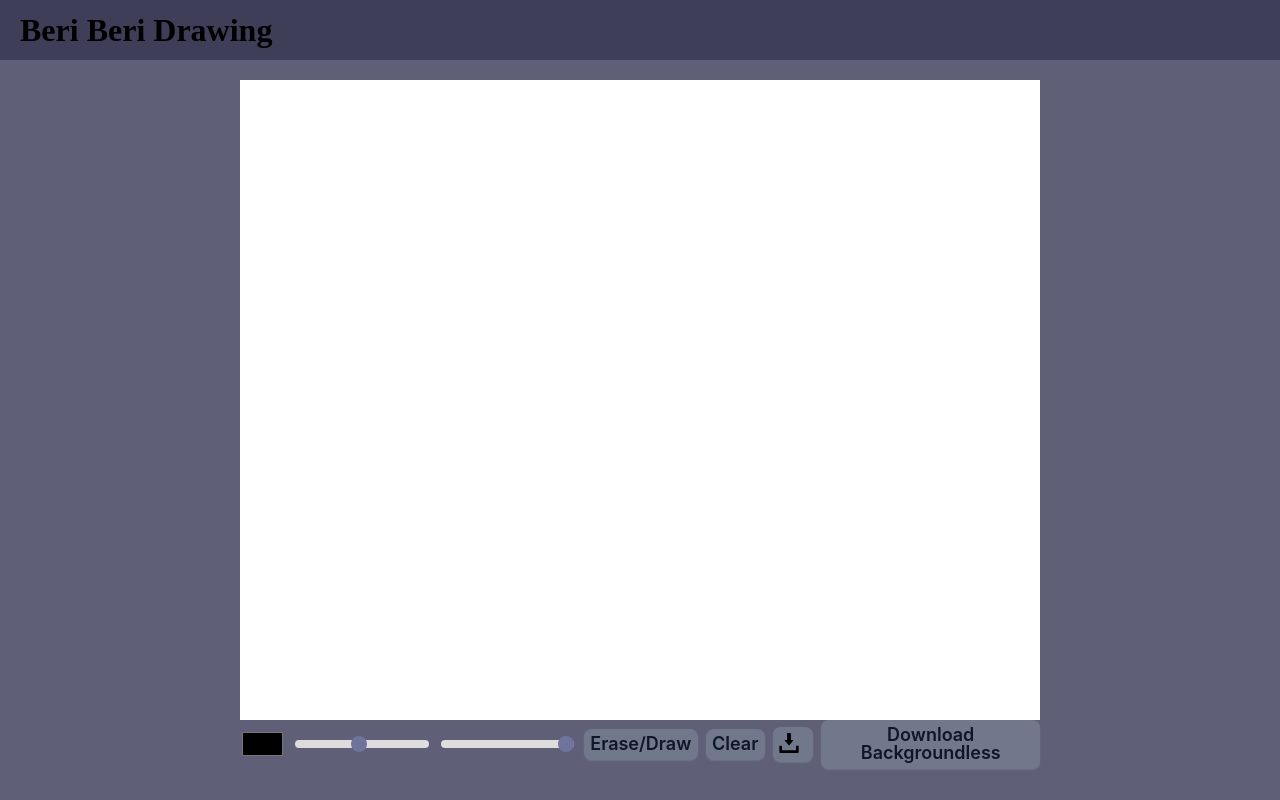
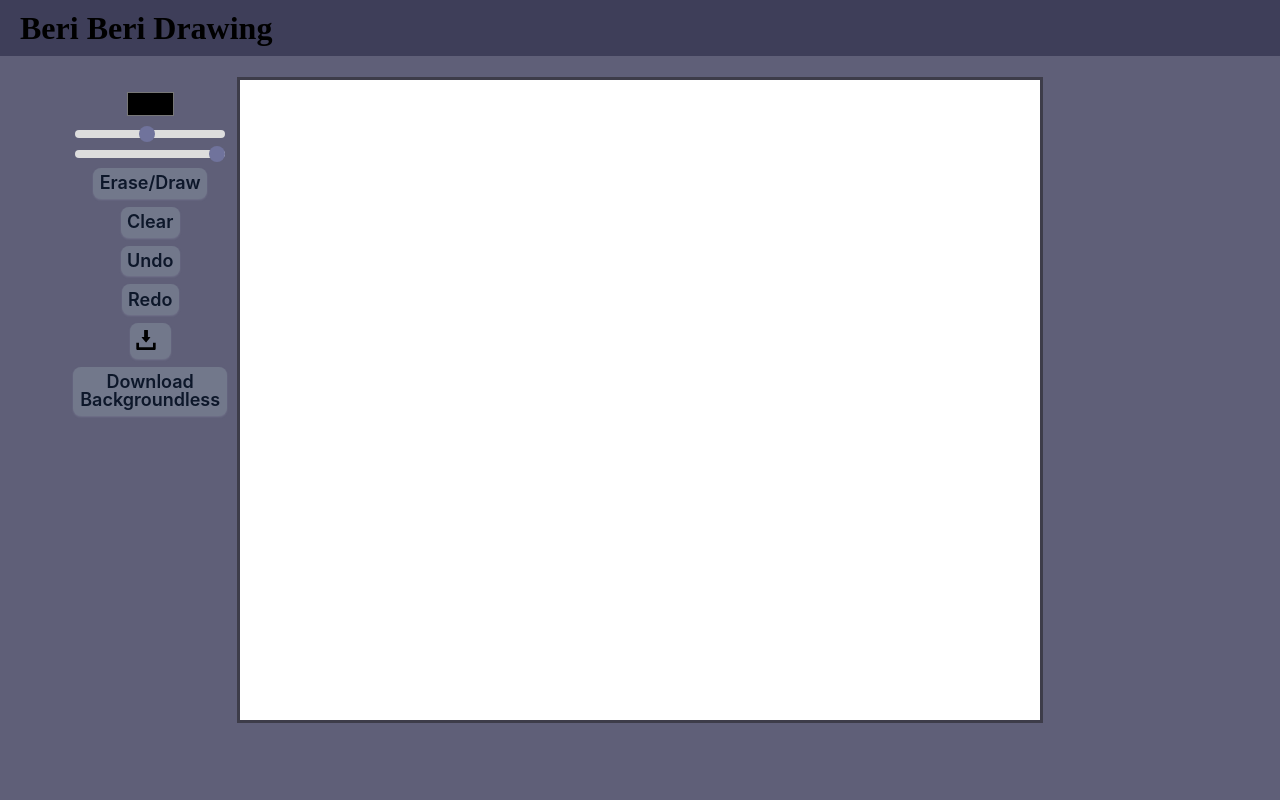
Before and after one commit to NotDarkkkk/DrawingThing, a Vue app: page / in a window 1280 px wide. Built offline with nearby package versions, Linux system fonts and the light colour scheme.

Commit message:
Slight UI updates + undo/redo buttons

```diff
--- a/src/App.vue
+++ b/src/App.vue
@@ -1,7 +1,7 @@
 <template>
   <div id="app">
     <div id="Header">
-      <h1>Beri Beri Drawing</h1>
+      <h1 class="left-text">Beri Beri Drawing</h1>
     </div>
     <div id="GameCanvas">
       <GameCanvas />
@@ -21,18 +21,17 @@ export default {
 </script>
 
 <style>
-/* Global Reset */
 html,
 body {
   margin: 0;
   padding: 0;
   width: 100%;
   height: 100%;
-  overflow: hidden; /* Optional: Ensures no scrollbars appear */
+  overflow: hidden;
 }
 #Header {
   width: 100vw;
-  height: 60px;
+  height: 7vh;
   background-color: #3e3e59;
   display: flex;
   justify-content: space-between;
@@ -41,20 +40,20 @@ body {
   box-sizing: border-box;
   /* border-bottom: 2px solid rgb(23, 128, 0); */
   margin: 0;
-  position: fixed; /* Fix the header at the top of the screen */
+  position: fixed;
   top: 0;
   left: 0;
   z-index: 10;
 }
 
 #Header .left-text {
-  color: white;
-  font-size: 20px; /* Adjust font size */
+  color: rgb(0, 0, 0);
+  font-size: 4vh;
 }
 
 #Header .right-text {
   color: white;
-  font-size: 20px; /* Adjust font size */
+  font-size: 2vh;
 }
 
 #app {
@@ -74,6 +73,6 @@ body {
   height: 80vh;
   width: 100vh;
   box-shadow: inset 2px black;
-  /* border: 3px solid rgb(77, 68, 176); */
+  border: 3px solid rgb(61, 60, 73);
 }
 </style>
--- a/src/components/GameCanvas.vue
+++ b/src/components/GameCanvas.vue
@@ -35,6 +35,8 @@
       />
       <button @click="switchDrawingMode">Erase/Draw</button>
       <button @click="clearCanvas">Clear</button>
+      <button @click="undo">Undo</button>
+      <button @click="redo">Redo</button>
       <button @click="downloadCanvas" class="icon-button">
         <img
           :src="require('@/assets/download-button.svg')"
@@ -455,6 +457,8 @@ export default {
   width: 100%;
   height: 100%;
   overflow: visible;
+  display: flex;
+  flex-direction: row-reverse;
 }
 canvas {
   box-shadow: 2vh;
@@ -468,13 +472,16 @@ canvas {
 
 #custom-cursor {
   position: absolute;
-  background-color: rgba(0, 0, 0, 0.2); /* Semi-transparent black */
-  border-radius: 50%; /* Makes it round */
-  border: 2px solid rgba(0, 0, 0, 0.2); /* Outline for visibility */
-  pointer-events: none; /* Prevents interaction */
-  transform: translate(-50%, -50%); /* Centers cursor on the brush */
+  background-color: rgba(0, 0, 0, 0.2);
+  border-radius: 50%;
+  border: 2px solid rgba(0, 0, 0, 0.2);
+  pointer-events: none;
+  transform: translate(-50%, -50%);
   transition: width 0.1s, height 0.1s, transform 0.02s linear;
   z-index: 1000;
+  /* -webkit-filter: invert(100%); */
+  /* filter: invert(100%); */
+  /* mix-blend-mode: difference; */
 }
 
 button {
@@ -515,9 +522,13 @@ button {
 /* Individual control items (color picker, sliders) */
 .control-item {
   display: flex;
-  flex-direction: row;
+  flex-direction: column;
   align-items: center;
   gap: 0.5rem;
+  padding-left: 1vw;
+  padding-right: 1vw;
+  padding-top: 1vh;
+  padding-bottom: 1vh;
 }
 
 input[type="range"] {
@@ -550,9 +561,9 @@ input[type="range"]::-moz-range-thumb {
 }
 
 input[type="color"] {
-  width: 4dvw;
-  height: 4dvh;
-  border: none;
+  width: 4vw;
+  height: 4vh;
+  border: 0 solid #6d6b7460;
   cursor: pointer;
   padding: 0;
   background: none;
--- a/vue.config.js
+++ b/vue.config.js
@@ -2,9 +2,9 @@ const { defineConfig } = require("@vue/cli-service");
 module.exports = defineConfig({
   transpileDependencies: true,
   devServer: {
-    allowedHosts: 'all',
+    allowedHosts: "all",
     client: {
-      webSocketURL: 'wss://localhost:8080/ws', // Change this to your ngrok URL, if necessary
+      webSocketURL: "wss://localhost:8080/ws", // Change this to your ngrok URL, if necessary
     },
-  }
+  },
 });
```
